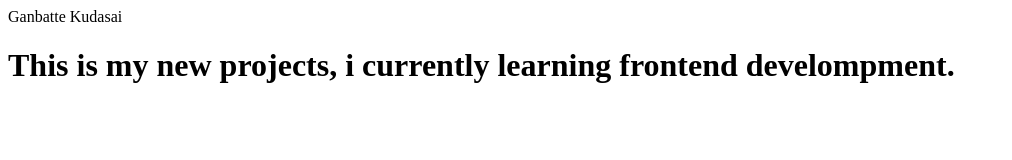
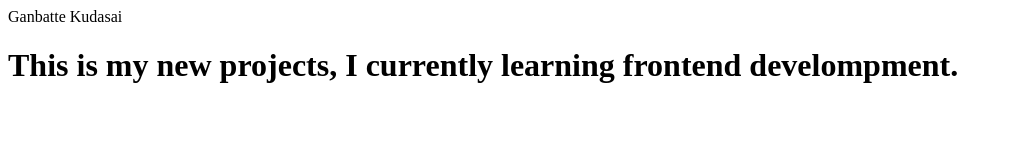
Before and after one commit to MaryanChandraWibowo/maryanchandrawibowo.github.io, a plain HTML site: page index.html in a window 1280 px wide. Shown: the whole page, without its empty margins (0-1012 px from the left). Drawn offline with Linux system fonts and the light colour scheme.

Commit message:
Update index.html

```diff
--- a/index.html
+++ b/index.html
@@ -2,6 +2,6 @@
 <html lang="en">
     <head>Ganbatte Kudasai</head>
     <body>
-        <h1>This is my new projects, i currently learning frontend develompment. </h1>
+        <h1>This is my new projects, I currently learning frontend develompment. </h1>
     </body>
 </html>
```
